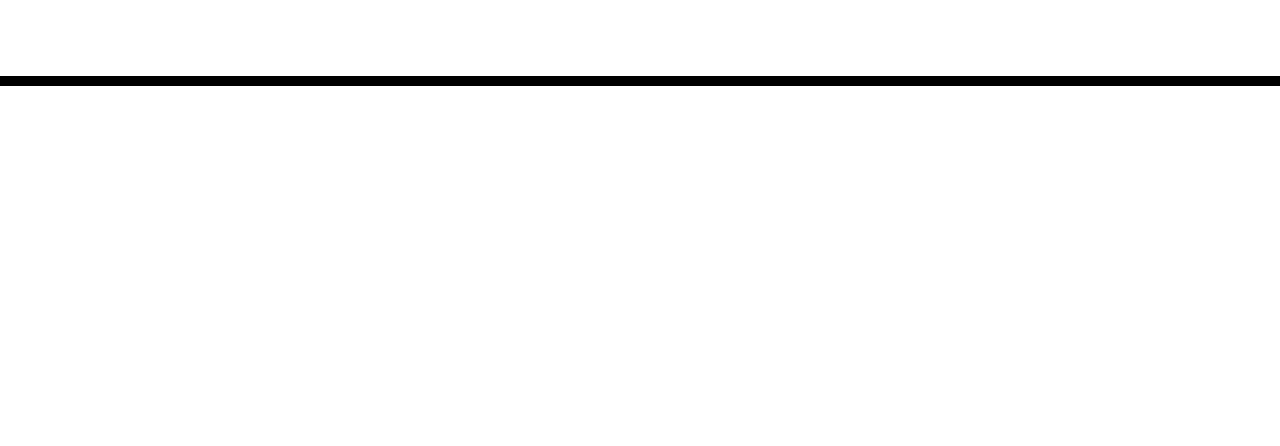
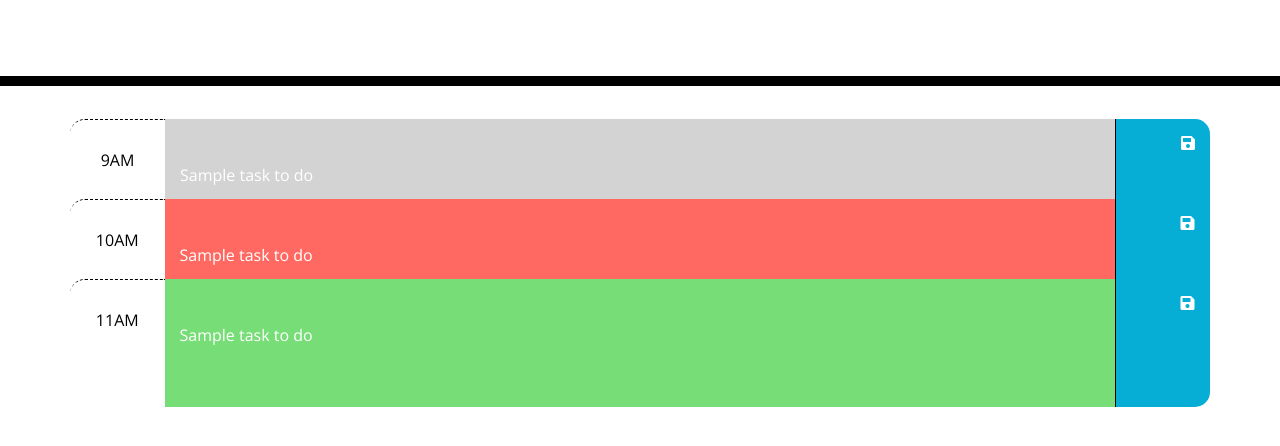
Before and after one commit to michmash2010/work-day-scheduler, a plain HTML site: page index.html in a window 1280 px wide. Shown: the part 182-628 px from the top of the page. Drawn offline with nearby package versions, Linux system fonts and the light colour scheme.

Commit message:
add grid

```diff
--- a/assets/css/style.css
+++ b/assets/css/style.css
@@ -27,13 +27,13 @@ textarea{
 
 .time-block{
   text-align: center;
-  border-radius: 15px;
+  border-top-left-radius: 15px;
 }
 
 .row {
   white-space: pre-wrap;
   height: 80px;
-  border-top: 1px solid white;;
+  border-top: 1px solid white;
 }
 
 .hour {
--- a/assets/js/homepage.js
+++ b/assets/js/homepage.js
@@ -0,0 +1,8 @@
+var dateEl = document.querySelector("#current-day");
+
+var todayDate = moment().format("MMMM D, YYYY");
+
+//console.log(todayDate);
+//console.log(typeof todayDate);
+
+//dateEl.textContent(toString());
--- a/index.html
+++ b/index.html
@@ -29,10 +29,88 @@
       <p id="currentDay" class="lead"></p>
     </header>
     <div class="container">
-      <!-- Timeblocks go here -->
+
+      <!-- Timeblocks go here ----------------------------->
+      <!-- Row 1: 9AM -------------------------------------->
+      <div class="row">
+
+        <!-- little time label start -->
+        <div class="col-1 time-block hour">
+          <p>9AM</p>
+        </div>
+        <!-- little time label end -->
+
+        <!-- big task area start -->
+        <div class="col-10 past">
+
+          <p class="description">Sample task to do</p>
+
+        </div>
+        <!-- big task area end -->
+
+        <!-- little save button start -->
+        <div class="col-1 saveBtn">
+            <i class="fas fa-save"></i>
+        </div>
+        <!-- little save button end -->
+
+      </div>
+      <!-- Row 2: 10AM -------------------------------------->
+      <div class="row">
+
+        <!-- little time label start -->
+        <div class="col time-block hour">
+          <p>10AM</p>
+        </div>
+        <!-- little time label end -->
+
+        <!-- big task area start -->
+        <div class="col-10 present">
+
+              <p class="description">Sample task to do</p>
+
+        </div>
+        <!-- big task area end -->
+
+        <!-- little save button start -->
+        <div class="col saveBtn">
+            <i class="fas fa-save"></i>
+        </div>
+        <!-- little save button end -->
+
+      </div>
+      <!-- Row 3: 11AM -------------------------------------->
+      <div class="row">
+
+        <!-- little time label start -->
+        <div class="col time-block hour">
+          <p>11AM</p>
+        </div>
+        <!-- little time label end -->
+
+        <!-- big task area start -->
+        <div class="col-10 future">
+
+          <p class="description">Sample task to do</p>
+
+        </div>
+        <!-- big task area end -->
+
+        <!-- little save button start -->
+        <div class="col saveBtn">
+            <i class="fas fa-save"></i>
+        </div>
+        <!-- little save button end -->
+
+      </div>
+
+
+
     </div>
+
 
     <script src="https://code.jquery.com/jquery-3.4.1.min.js"></script>
     <script src="https://cdnjs.cloudflare.com/ajax/libs/moment.js/2.24.0/moment.min.js"></script>
+    <script src="assets/js/homepage.js"></script>
   </body>
 </html>
```
Also changed, not shown: 1 other file.
